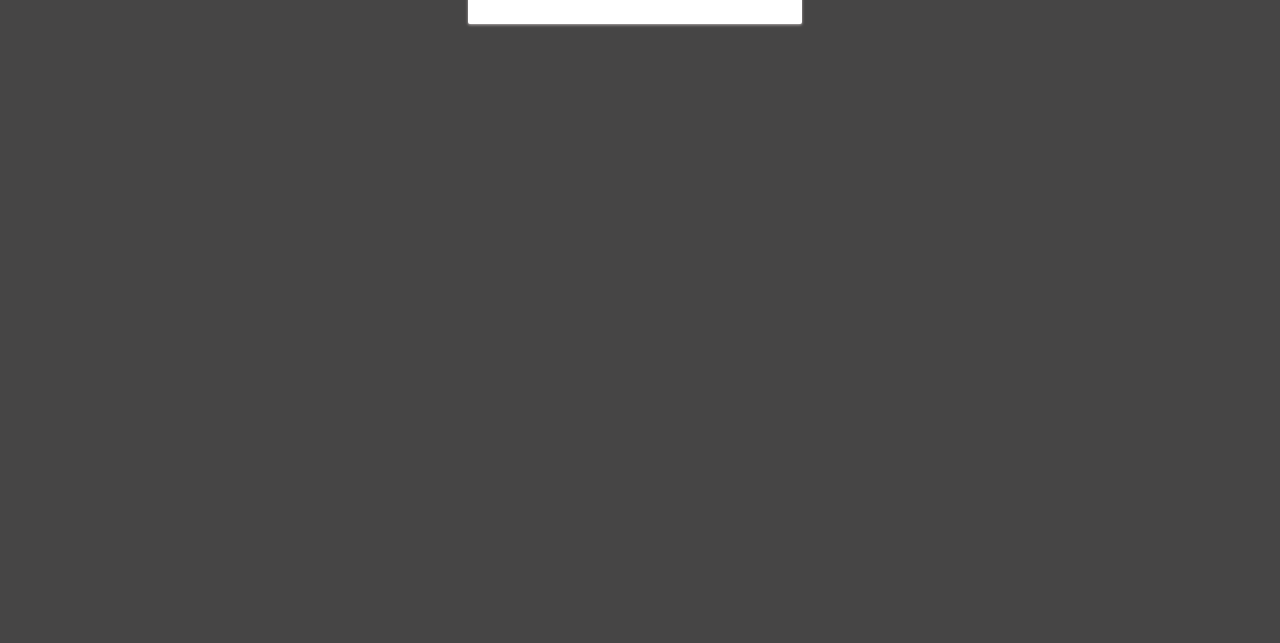
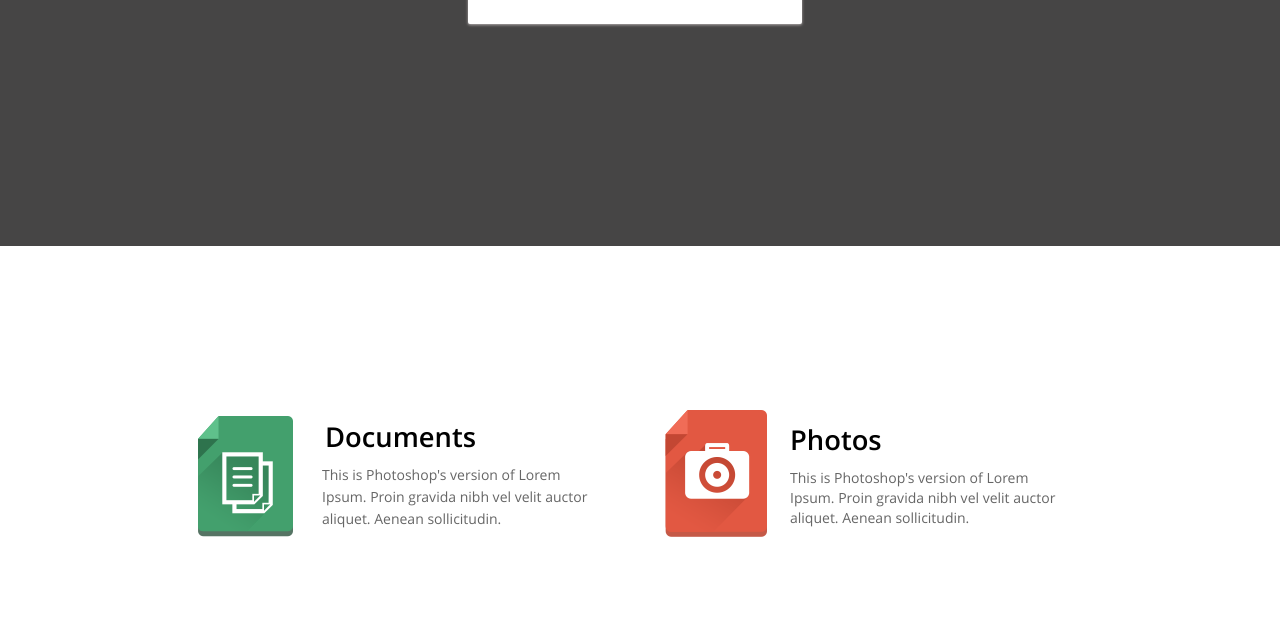
Before and after one commit to MaksLazarchuk/maks.lazarchyk-gmail.com, a plain HTML site: page index.html in a window 1280 px wide. Shown: the part 890-1533 px from the top of the page. Before the commit the page ends 1136 px from the top, so only its background shows below. Drawn offline with Linux system fonts and the light colour scheme.

Commit message:
task3: bloc1

```diff
--- a/index.html
+++ b/index.html
@@ -46,5 +46,31 @@
             </form>
         </div>
     </header>
+    <header>
+        <div class="container">
+            <div class="bloc1">
+                <div class="bloc1-picture">
+                    <img class="documents-img" src="./media/documents.png" alt="">
+                    <img class="camera-img" src="./media/camera.png" alt="">
+                </div>
+                <div class="bloc1-text-documents">
+                    <div class="title-documents">
+                        <a href="#" class="title">Documents</a>
+                    </div>
+                    <div class="content-documents">
+                        <a href="#" class="content">This is Photoshop's version  of Lorem Ipsum. Proin gravida nibh vel velit auctor aliquet. Aenean sollicitudin. </a>
+                    </div>
+                </div>
+                <div class="bloc1-text-camera">
+                    <div class="title-camera">
+                        <a href="#" class="title">Photos</a>
+                    </div>
+                    <div class="content-camera">
+                        <a href="#" class="content">This is Photoshop's version  of Lorem Ipsum. Proin gravida nibh vel velit auctor aliquet. Aenean sollicitudin. </a>
+                    </div>
+                </div>
+            </div>
+        </div>
+    </header>
 </body>
 </html>
--- a/style.css
+++ b/style.css
@@ -119,3 +119,56 @@ input::placeholder {
     margin-top: 21px;
     border: none;
 }
+.bloc1{
+    background-color: #ffffff;
+    height: 397px;
+    width: 100%;
+    object-fit: cover;
+}
+.bloc1-picture{
+    position: relative;
+}
+.documents-img{
+    margin-top: 170px;
+    margin-left: 198px;
+}
+.camera-img{
+    margin-left: 368px;
+}
+.bloc1-text-documents{
+    width: 280px;
+    margin-top: -117px;
+    margin-left: 322px;
+}
+.bloc1-text-camera{
+    width: 280px;
+    margin-top: -104px;
+    margin-left: 790px;
+}
+.title-documents{
+    width: 280px;
+    margin-bottom: 14px;
+    margin-left: 3px;
+}
+.title-camera{
+    width: 280px;
+    margin-bottom: 14px;
+}
+.content-documents{
+    line-height: 22px;
+}
+.content-camera{
+    line-height: 20px;
+}
+.title{
+    font-size: 27.35px;
+    font-family: 'Open Sans SemiBold';
+    text-decoration: none;
+    color: #000000;
+}
+.content{
+    font-size: 14px;
+    font-family: 'Open Sans Regular';
+    text-decoration: none;
+    color: #666666;
+}
```
Also changed, not shown: media/camera.png (added), media/documents.png (added).
